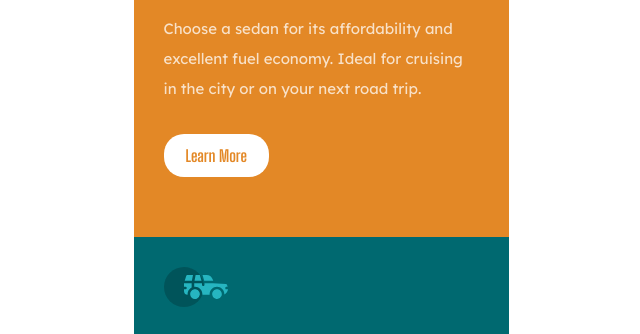
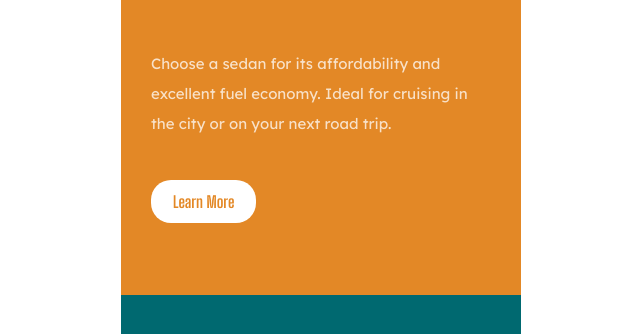
Before and after one commit to Sara-Dona/3-column-preview-, a plain HTML site: page index.html in a window 1280 px wide. Shown: the part 285-619 px from the top of the page, without its empty margins (319-959 px from the left). Drawn offline with Linux system fonts and the light colour scheme.

Commit message:
adding modifications

```diff
--- a/style.css
+++ b/style.css
@@ -15,11 +15,9 @@ body {
     justify-content: center;
     align-items: center;
     padding-top: 50px;
-    width: 55% ;
+    /*width: 55%*/
     margin: auto;
     margin-top: 30px;
-
-
 }
 
 .boit {
@@ -29,10 +27,8 @@ body {
     align-items: flex-start;
     color: white;
     padding: 30px;
-    min-height: 400px;
+    min-height: 500px;
     width: min(400PX, 100%);
-
-
 }
 .titulo {
     margin-top: 58px;
@@ -100,7 +96,7 @@ a:hover {
         flex-direction: column;
         justify-content: center;
         align-items: center;
-        width: 375px ;
+        /*width: 375px ;*/
         height: auto;
         margin: auto;
         margin-top: 30px;
@@ -108,14 +104,15 @@ a:hover {
 
 
     }
-    .boitJeune{
+
+    .boitJeune {
         background-color: hsl(31, 77%, 52%);
         border-top-left-radius: 10px;
         border-top-right-radius: 10px;
         border-bottom-left-radius: 0px;
     }
 
-    .boitVert{
+    .boitVert {
         background-color: hsl(179, 100%, 13%) ;
         border-top-right-radius: 0px ;
         border-bottom-right-radius: 10px;
```
